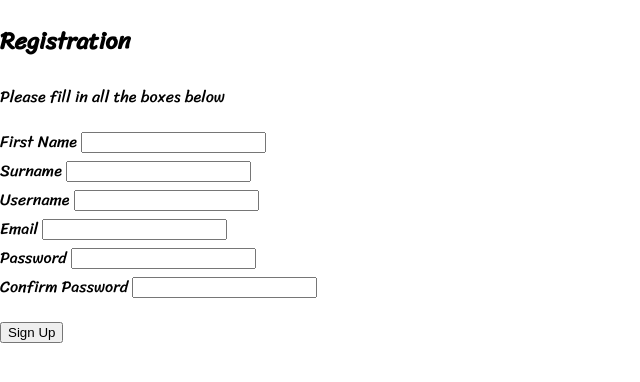
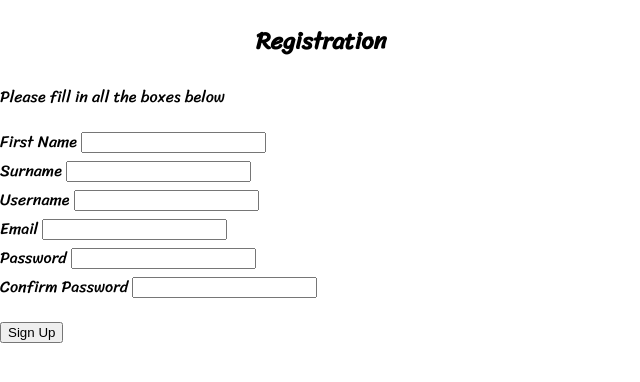
Before and after one commit to Jasmanji/Group5_Space4Less, a Flask app: page /signup in a window 1280 px wide. Shown: the part 50-432 px from the top of the page, without its empty margins (0-640 px from the left). Run offline with Flask 2, Linux system fonts and the light colour scheme.

Commit message:
addin some commenting + attempt at styling formss

```diff
--- a/app/main/forms.py
+++ b/app/main/forms.py
@@ -3,6 +3,7 @@ from wtforms import StringField, PasswordField, SubmitField, BooleanField
 from wtforms.validators import DataRequired, Length, Email, EqualTo
 
 
+# creating the class for the sign up and log in forms
 class RegistrationForm(FlaskForm):
     username = StringField('Username',
                            validators=[DataRequired(), Length(min=4, max=20)]
--- a/app/static/design.css
+++ b/app/static/design.css
@@ -100,3 +100,8 @@ body {
 header{
   font-family: 'Sriracha', cursive !important;
 }
+
+h2{
+  padding-left: 20%;
+  padding-right: 20%;
+}
--- a/app/templates/signup.html
+++ b/app/templates/signup.html
@@ -6,7 +6,7 @@
     <div id="register-text">
         <p> Please fill in all the boxes below</p>
     </div>
-
+<!--  creating the list of input required for sign up page -->
     <form method="POST" action=" " novalidate>
         <div class="form-field">{{ form.firstname.label }} {{ form.firstname(size=20) }}</div>
         <div class="form-field"> {{ form.surname.label }} {{ form.surname }}</div>
@@ -14,6 +14,7 @@
         <div class="form-field">{{ form.email.label }} {{ form.email }}</div>
         <div class="form-field"> {{ form.password.label }} {{ form.password }}</div>
         <div class="form-field"> {{ form.confirm_password.label }} {{ form.confirm_password }}</div>
+
         <p>{{ form.submit }}</p>
 
     </form>
```
